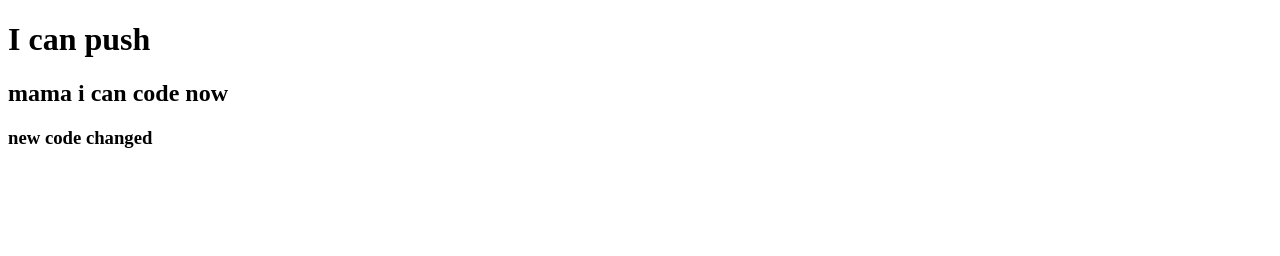
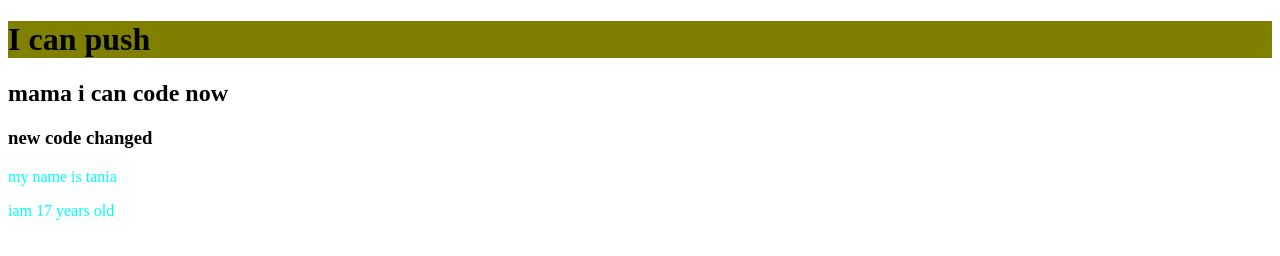
Before and after one commit to ms-ashraful/my-nice-repo, a plain HTML site: page Index.html in a window 1280 px wide. Drawn offline with Linux system fonts and the light colour scheme.

Commit message:
again and again

```diff
--- a/Index.html
+++ b/Index.html
@@ -5,10 +5,13 @@
     <meta http-equiv="X-UA-Compatible" content="IE=edge">
     <meta name="viewport" content="width=device-width, initial-scale=1.0">
     <title>My first github repo</title>
+    <link rel="stylesheet" href="style.css">
 </head>
 <body>
    <h1>I can push</h1>
    <h2>mama i can code now</h2>
    <h3>new code changed</h3>
+   <p>my name is tania</p>
+   <p>iam 17 years old</p>
 </body>
 </html>
--- /dev/null
+++ b/style.css
@@ -0,0 +1,6 @@
+p{
+    color: aqua;
+}
+h1{
+    background-color: olive;
+}
```
